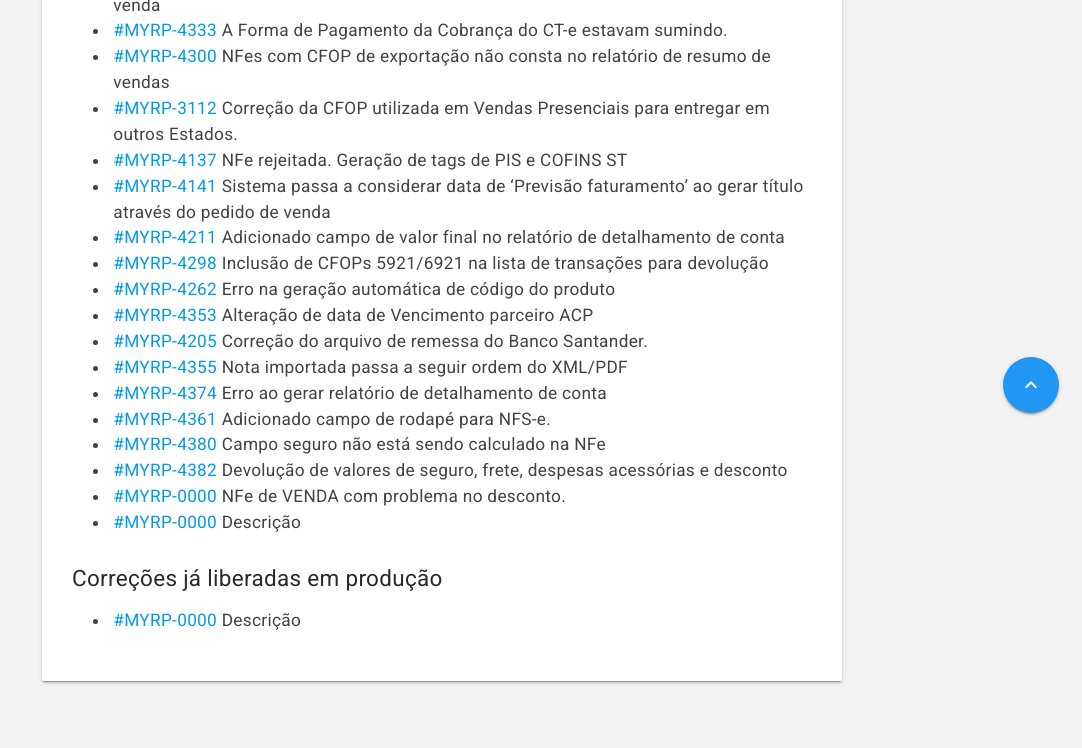
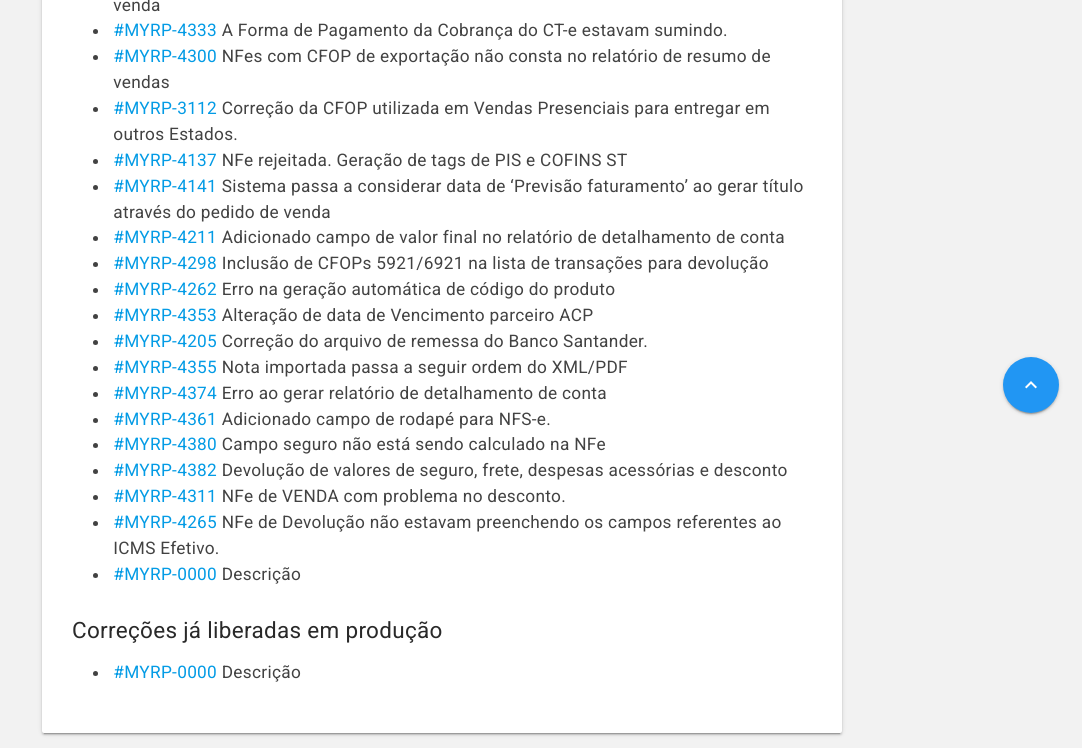
Before and after one commit to myrp-maicon/changelog-myrp, a Jekyll site: the page built from docs/myrp/19.07.01.md, in a window 1280 px wide. Shown: the part 464-1212 px from the top of the page, without its empty margins (198-1280 px from the left). Built offline with Jekyll 4.4.1, drawn with Linux system fonts in a browser that asks for light colours; nearby versions of some CDN libraries; our own code applies the rules of GitHub Pages for plain Markdown files; the repository's description, which GitHub fills in, is left out; before the commit the page ends 1160 px from its top, so only the background shows below that.

Commit message:
AD:MYRP-4265
NFe de Devolução não estavam preenchendo os campos referentes ao ICMS Efetivo.

```diff
--- a/docs/myrp/19.07.01.md
+++ b/docs/myrp/19.07.01.md
@@ -21,7 +21,8 @@
 * [#MYRP-4361](https://devmyrp.atlassian.net/browse/MYRP-4361) Adicionado campo de rodapé para NFS-e.
 * [#MYRP-4380](https://devmyrp.atlassian.net/browse/MYRP-4380) Campo seguro não está sendo calculado na NFe
 * [#MYRP-4382](https://devmyrp.atlassian.net/browse/MYRP-4382) Devolução de valores de seguro, frete, despesas acessórias e desconto
-* [#MYRP-0000](https://devmyrp.atlassian.net/browse/MYRP-4311) NFe de VENDA com problema no desconto.
+* [#MYRP-4311](https://devmyrp.atlassian.net/browse/MYRP-4311) NFe de VENDA com problema no desconto.
+* [#MYRP-4265](https://devmyrp.atlassian.net/browse/MYRP-4265) NFe de Devolução não estavam preenchendo os campos referentes ao ICMS Efetivo.
 * [#MYRP-0000](https://devmyrp.atlassian.net/browse/MYRP-0000) Descrição
 
 
```
